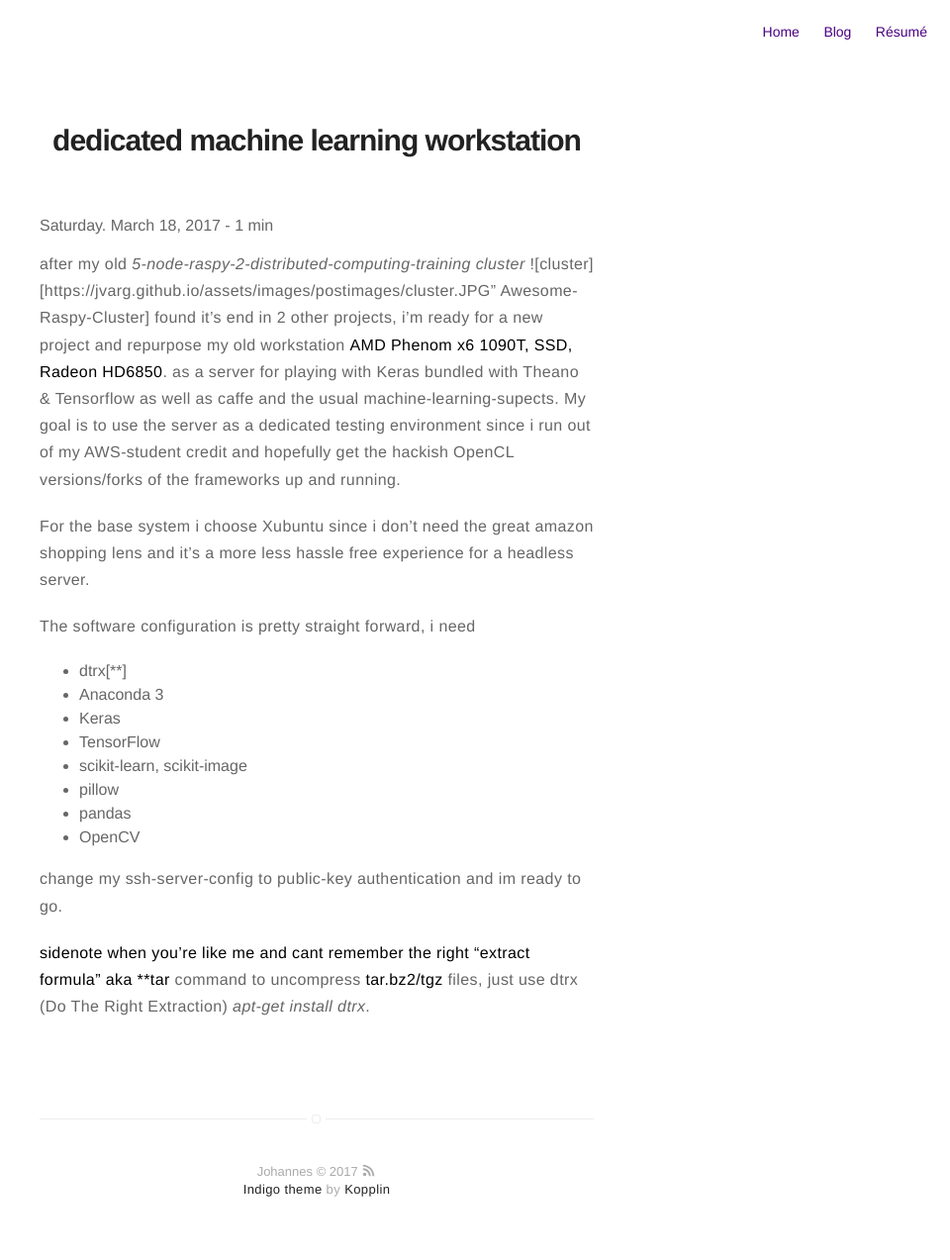
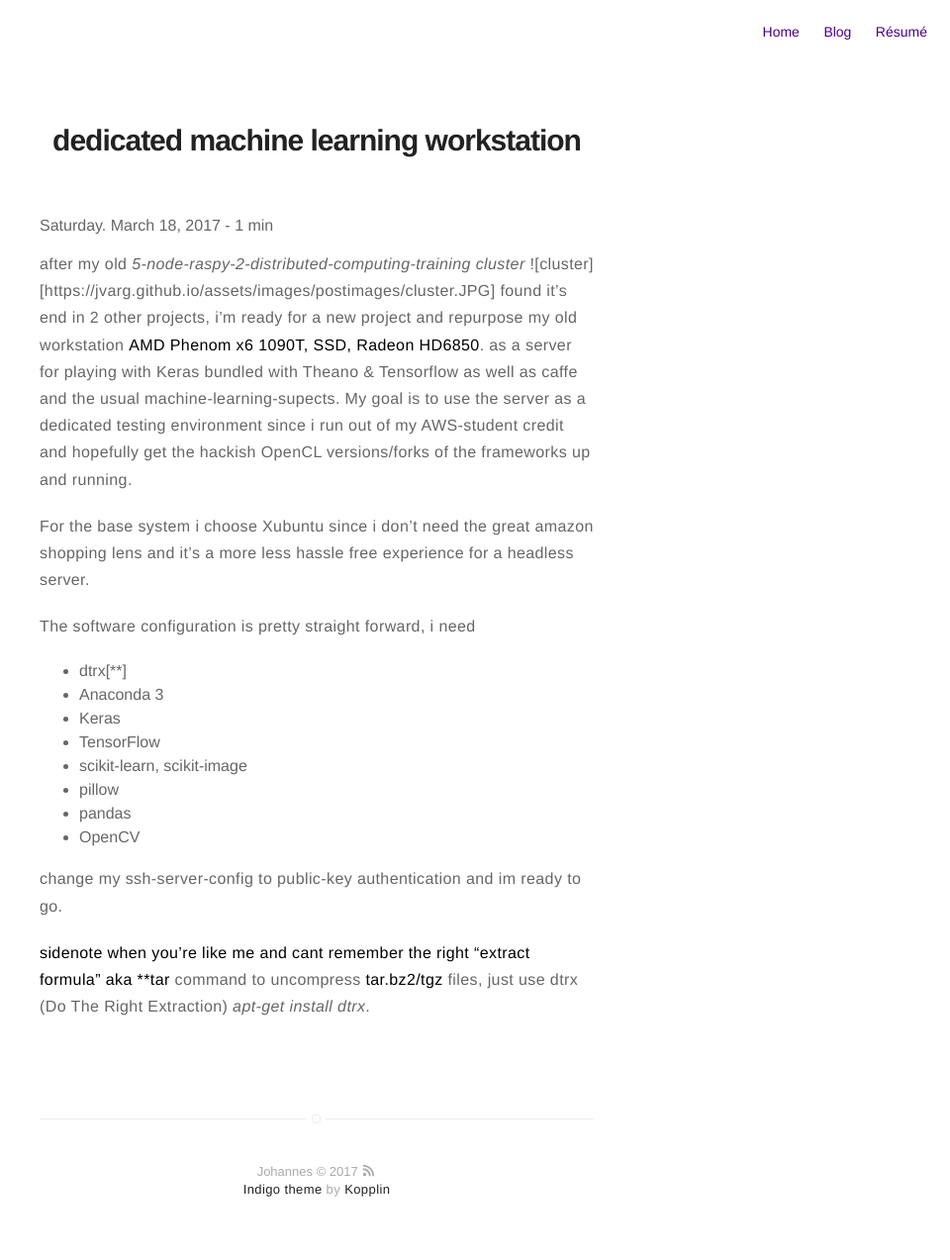
Before and after one commit to jvarg/jvarg.github.io, a Jekyll site: the page built from _posts/2017-03-18-dedicated-machine-learning-workstation.markdown, in a window 1280 px wide. Shown: the whole page at 99% size, without its empty margins (320-1280 px from the left). Built offline with Jekyll 4.4.1, drawn with Linux system fonts in a browser that asks for light colours; part of the change alters nothing that is shown.

Commit message:
img change

```diff
--- a/_posts/2017-03-18-dedicated-machine-learning-workstation.markdown
+++ b/_posts/2017-03-18-dedicated-machine-learning-workstation.markdown
@@ -4,7 +4,7 @@ layout: post
 ---
 
 after my old *5-node-raspy-2-distributed-computing-training cluster*
-![cluster][https://jvarg.github.io/assets/images/postimages/cluster.JPG" Awesome-Raspy-Cluster]
+![cluster][https://jvarg.github.io/assets/images/postimages/cluster.JPG]
 found it's end in 2 other projects, i'm ready for a new project and repurpose my old workstation **AMD Phenom x6 1090T, SSD, Radeon HD6850**.
 as a server for playing with Keras bundled with Theano & Tensorflow
 as well as caffe and the usual machine-learning-supects.
```
